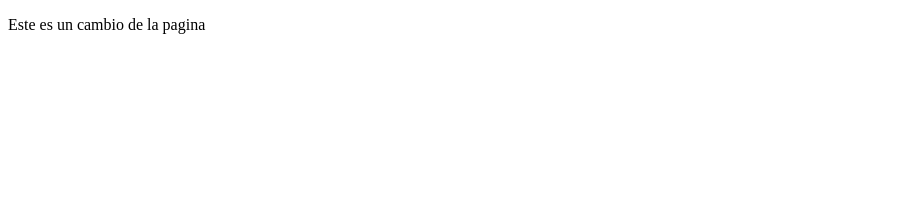
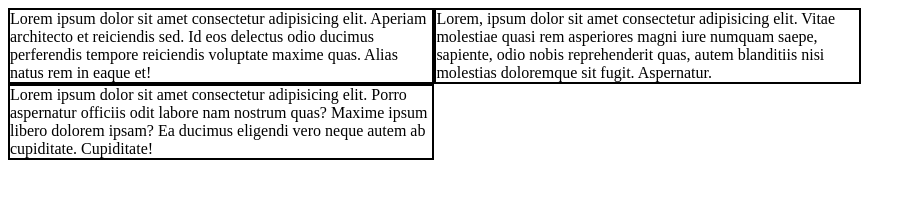
Before and after one commit to nartalloana/prueba-repo, a plain HTML site: page index.html in a window 1280 px wide. Shown: the whole page, without its empty margins (0-916 px from the left). Drawn offline with Linux system fonts and the light colour scheme.

Commit message:
Engadimos cambios ao css

```diff
--- a/index.html
+++ b/index.html
@@ -4,10 +4,14 @@
   <meta charset="utf-8">
   <title>HTML</title>
   <meta name="viewport" content="width=device-width, initial-scale=1.0">
-  <link rel="stylesheet" href="estilo.css">
+  <link rel="stylesheet" href="styles.css">
 </head>
 
 <body>
-  <p>Este es un cambio de la pagina</p>
+  <section>
+    <article>Lorem ipsum dolor sit amet consectetur adipisicing elit. Aperiam architecto et reiciendis sed. Id eos delectus odio ducimus perferendis tempore reiciendis voluptate maxime quas. Alias natus rem in eaque et!</article>
+    <article>Lorem, ipsum dolor sit amet consectetur adipisicing elit. Vitae molestiae quasi rem asperiores magni iure numquam saepe, sapiente, odio nobis reprehenderit quas, autem blanditiis nisi molestias doloremque sit fugit. Aspernatur.</article>
+    <article>Lorem ipsum dolor sit amet consectetur adipisicing elit. Porro aspernatur officiis odit labore nam nostrum quas? Maxime ipsum libero dolorem ipsam? Ea ducimus eligendi vero neque autem ab cupiditate. Cupiditate!</article>
+  </section>
 </body>
 </html>
--- a/styles.css
+++ b/styles.css
@@ -1,10 +1,12 @@
 section{
   display:flex;
-  flexflow: row wrap;
+  flex-flow: row wrap;
   background-color: clue;
 }
 
 article{
+  gap:10px;
+  border: solid black 2px;
   background-color:white;
-  max-with:33vw;
+  max-width:33vw;
 }
```
